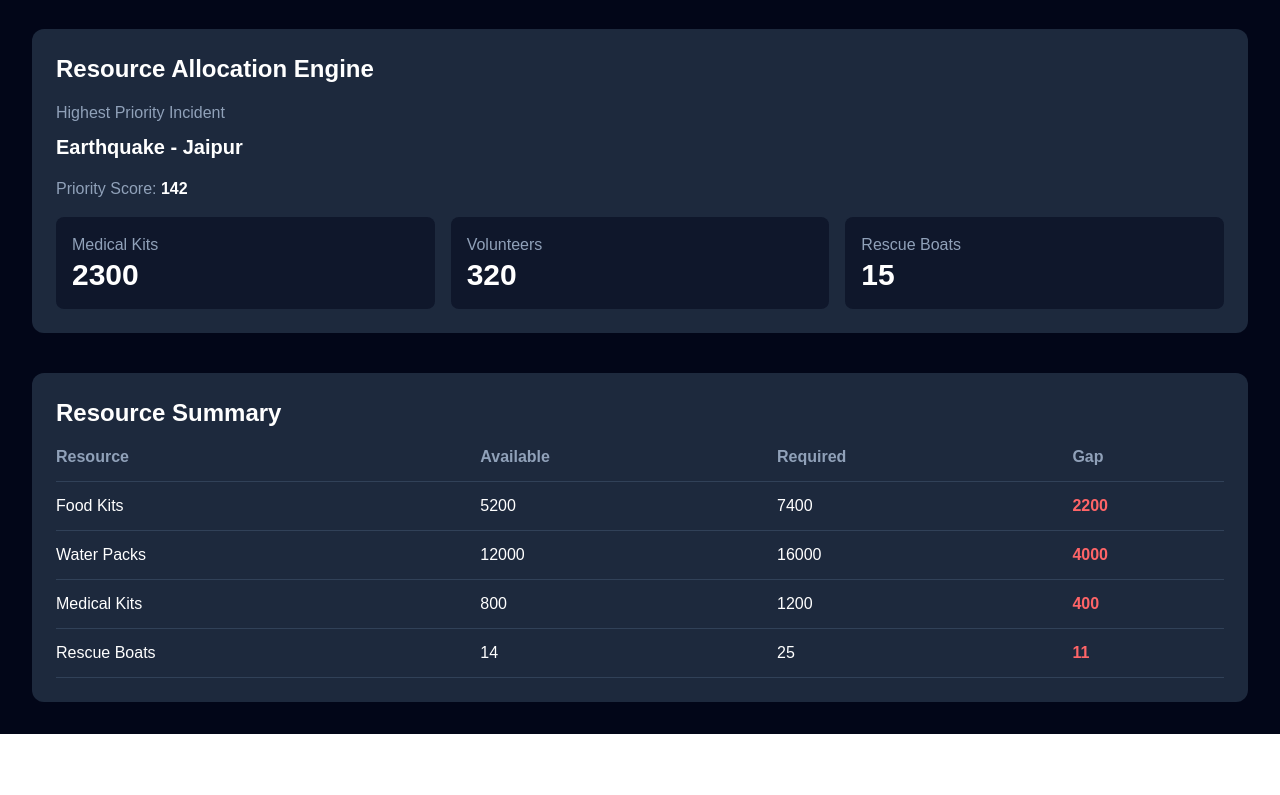
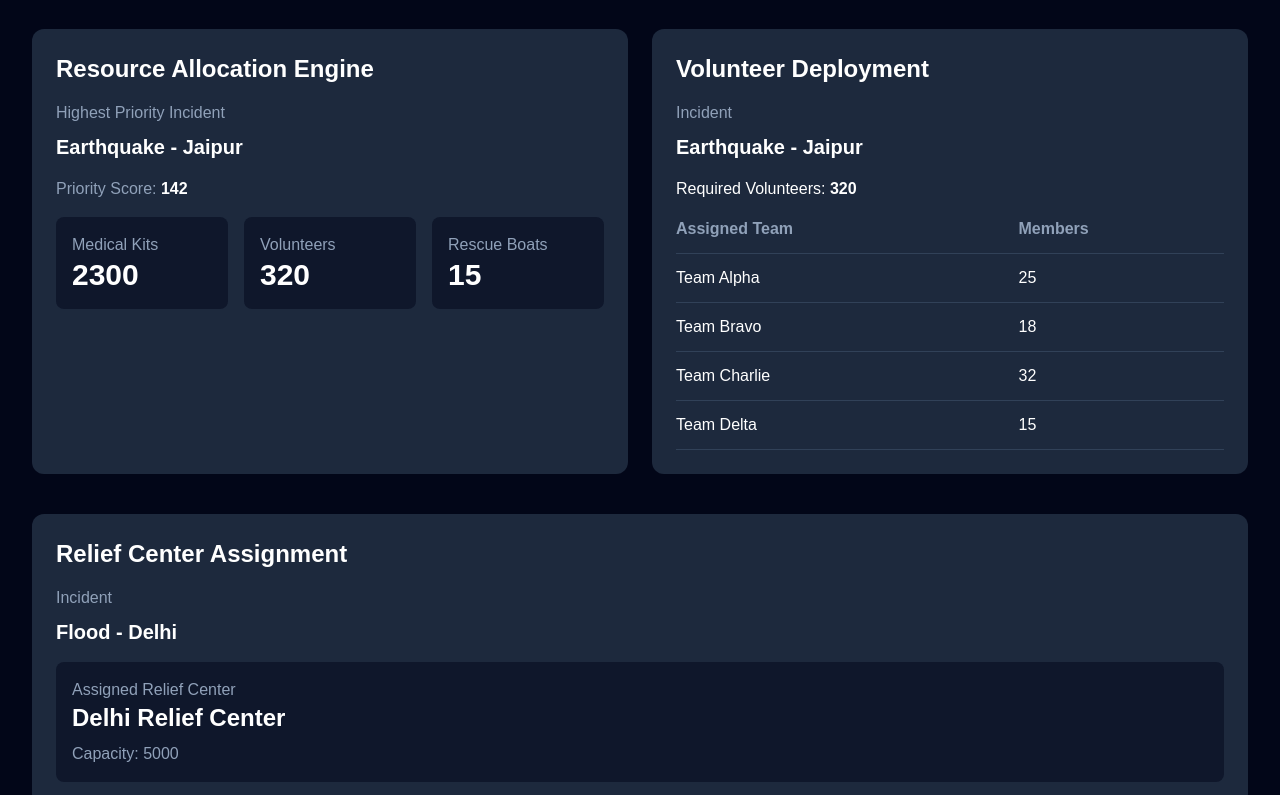
Before and after one commit to nityax06/DisasterIQ, a Next.js app in the folder frontend/: page / in a window 1280 px wide. Shown: the part 1220-2015 px from the top of the page. Before the commit the page ends 1954 px from the top, so only its background shows below. Built offline with nearby package versions, Linux system fonts and the light colour scheme.

Commit message:
Add relief center assignment

```diff
--- /dev/null
+++ b/frontend/app/components/ReliefCenterPanel.tsx
@@ -0,0 +1,55 @@
+import { reliefCenters } from "../reliefCenters";
+
+type Incident = {
+  id: number;
+  type: string;
+  location: string;
+  severity: string;
+  population: number;
+  casualties: number;
+};
+
+type ReliefCenterPanelProps = {
+  incidents: Incident[];
+};
+
+export default function ReliefCenterPanel({
+  incidents,
+}: ReliefCenterPanelProps) {
+  if (incidents.length === 0) {
+    return (
+      <div className="mt-10 bg-slate-800 rounded-xl p-6">
+        <h2 className="text-2xl font-bold mb-4">Relief Center Assignment</h2>
+        <p className="text-slate-400">No active incidents.</p>
+      </div>
+    );
+  }
+
+  const highestPopulationIncident = [...incidents].sort(
+    (a, b) => b.population - a.population
+  )[0];
+
+  const assignedCenter =
+    reliefCenters.find(
+      (center) => center.capacity >= highestPopulationIncident.population
+    ) || reliefCenters[0];
+
+  return (
+    <div className="mt-10 bg-slate-800 rounded-xl p-6">
+      <h2 className="text-2xl font-bold mb-4">Relief Center Assignment</h2>
+
+      <p className="text-slate-400 mb-2">Incident</p>
+      <p className="text-xl font-bold mb-4">
+        {highestPopulationIncident.type} - {highestPopulationIncident.location}
+      </p>
+
+      <div className="bg-slate-900 p-4 rounded-lg">
+        <p className="text-slate-400">Assigned Relief Center</p>
+        <p className="text-2xl font-bold">{assignedCenter.name}</p>
+        <p className="text-slate-400 mt-2">
+          Capacity: {assignedCenter.capacity}
+        </p>
+      </div>
+    </div>
+  );
+}
--- /dev/null
+++ b/frontend/app/components/VolunteerPanel.tsx
@@ -0,0 +1,102 @@
+import {
+  volunteerTeams,
+  assignVolunteerTeams,
+} from "../volunteers";
+
+type Incident = {
+  id: number;
+  type: string;
+  location: string;
+  severity: string;
+  population: number;
+  casualties: number;
+};
+
+type VolunteerPanelProps = {
+  incidents: Incident[];
+};
+
+export default function VolunteerPanel({
+  incidents,
+}: VolunteerPanelProps) {
+  if (incidents.length === 0) {
+    return (
+      <div className="mt-10 bg-slate-800 rounded-xl p-6">
+        <h2 className="text-2xl font-bold mb-4">
+          Volunteer Deployment
+        </h2>
+
+        <p className="text-slate-400">
+          No active incidents.
+        </p>
+      </div>
+    );
+  }
+
+  const highestPriorityIncident = [...incidents].sort(
+    (a, b) => b.casualties - a.casualties
+  )[0];
+
+  const requiredVolunteers = Math.max(
+    10,
+    Math.round(
+      highestPriorityIncident.population * 0.02 +
+      highestPriorityIncident.casualties * 5
+    )
+  );
+
+  const assignedTeams =
+    assignVolunteerTeams(requiredVolunteers);
+
+  return (
+    <div className="mt-10 bg-slate-800 rounded-xl p-6">
+      <h2 className="text-2xl font-bold mb-4">
+        Volunteer Deployment
+      </h2>
+
+      <p className="text-slate-400 mb-2">
+        Incident
+      </p>
+
+      <p className="text-xl font-bold mb-4">
+        {highestPriorityIncident.type} -
+        {" "}
+        {highestPriorityIncident.location}
+      </p>
+
+      <p className="mb-4">
+        Required Volunteers:
+        {" "}
+        <span className="font-bold">
+          {requiredVolunteers}
+        </span>
+      </p>
+
+      <table className="w-full text-left">
+        <thead>
+          <tr className="text-slate-400 border-b border-slate-700">
+            <th className="pb-3">Assigned Team</th>
+            <th className="pb-3">Members</th>
+          </tr>
+        </thead>
+
+        <tbody>
+          {assignedTeams.map((team) => (
+            <tr
+              key={team.id}
+              className="border-b border-slate-700"
+            >
+              <td className="py-3">
+                {team.name}
+              </td>
+
+              <td className="py-3">
+                {team.members}
+              </td>
+            </tr>
+          ))}
+        </tbody>
+      </table>
+    </div>
+  );
+}
--- a/frontend/app/page.tsx
+++ b/frontend/app/page.tsx
@@ -1,41 +1,48 @@
 "use client";
+
 import { useState } from "react";
 import { incidentStore } from "./data/incidentStore";
+
 import IncidentForm from "./components/IncidentForm";
 import RecommendationPanel from "./components/RecommendationPanel";
 import AlertBanner from "./components/AlertBanner";
 import ResourcePanel from "./components/ResourcePanel";
+import VolunteerPanel from "./components/VolunteerPanel";
+import ReliefCenterPanel from "./components/ReliefCenterPanel";
 import IncidentTable from "./components/IncidentTable";
 import StatCard from "./components/StatCard";
 
 export default function Home() {
   const [incidents, setIncidents] = useState(incidentStore);
+
   return (
     <main className="min-h-screen bg-slate-950 text-white p-8">
-      <h1 className="text-5xl font-bold mb-2">
-        DisasterIQ
-      </h1>
+      <h1 className="text-5xl font-bold mb-2">DisasterIQ</h1>
 
       <p className="text-slate-400 mb-10">
         AI-Powered Disaster Response Platform
       </p>
+
       <AlertBanner />
+
       <div className="grid grid-cols-4 gap-6">
-        <StatCard
-          title="Active Disasters"
-          value={incidents.length.toString()}
-         />
+        <StatCard title="Active Disasters" value={incidents.length.toString()} />
         <StatCard title="Resources" value="5200" />
-        <StatCard title="Volunteers" value="47" />
-        <StatCard title="Relief Centers" value="12" />
+        <StatCard title="Volunteers" value="90" />
+        <StatCard title="Relief Centers" value="4" />
       </div>
 
       <IncidentForm setIncidents={setIncidents} />
-      <IncidentTable
-        incidents={incidents}
-        setIncidents={setIncidents}
-      />
-      <RecommendationPanel incidents={incidents} />
+
+      <IncidentTable incidents={incidents} setIncidents={setIncidents} />
+
+      <div className="grid grid-cols-2 gap-6">
+        <RecommendationPanel incidents={incidents} />
+        <VolunteerPanel incidents={incidents} />
+      </div>
+
+      <ReliefCenterPanel incidents={incidents} />
+
       <ResourcePanel />
     </main>
   );
--- /dev/null
+++ b/frontend/app/reliefCenters.ts
@@ -0,0 +1,22 @@
+export const reliefCenters = [
+  {
+    id: 1,
+    name: "Delhi Relief Center",
+    capacity: 5000,
+  },
+  {
+    id: 2,
+    name: "Jaipur Relief Center",
+    capacity: 3000,
+  },
+  {
+    id: 3,
+    name: "Chennai Relief Center",
+    capacity: 4000,
+  },
+  {
+    id: 4,
+    name: "Gurgaon Relief Center",
+    capacity: 2000,
+  },
+];
--- /dev/null
+++ b/frontend/app/volunteers.ts
@@ -0,0 +1,40 @@
+export const volunteerTeams = [
+  {
+    id: 1,
+    name: "Team Alpha",
+    members: 25,
+  },
+  {
+    id: 2,
+    name: "Team Bravo",
+    members: 18,
+  },
+  {
+    id: 3,
+    name: "Team Charlie",
+    members: 32,
+  },
+  {
+    id: 4,
+    name: "Team Delta",
+    members: 15,
+  },
+];
+
+export function assignVolunteerTeams(
+  requiredVolunteers: number
+) {
+  const assignedTeams = [];
+
+  let remaining = requiredVolunteers;
+
+  for (const team of volunteerTeams) {
+    if (remaining <= 0) break;
+
+    assignedTeams.push(team);
+
+    remaining -= team.members;
+  }
+
+  return assignedTeams;
+}
```
